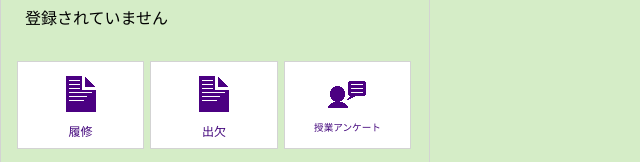
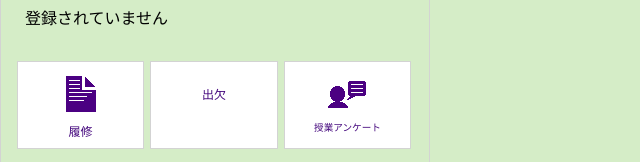
Before and after one commit to sio2306913/muses-template-html, a plain HTML site: page index.html in a window 1280 px wide. Shown: the part 511-673 px from the top of the page, without its empty margins (0-640 px from the left). Drawn offline with Linux system fonts and the light colour scheme.

Commit message:
画像の削除

```diff
--- a/index.html
+++ b/index.html
@@ -57,7 +57,7 @@
       </div> -->
       <div><img src="img/paper.png" /><br />履修</div>
 
-      <div><img src="img/paper.png" /><br />出欠</div>
+      <div><img src="" /><br />出欠</div>
       <div><img src="img/survey.png" /><br />授業アンケート</div>
       <div><img src="img/career.png" /><br />キャリア支援</div>
       <div><img src="img/syllabus.png" /><br />シラバス</div>
```
